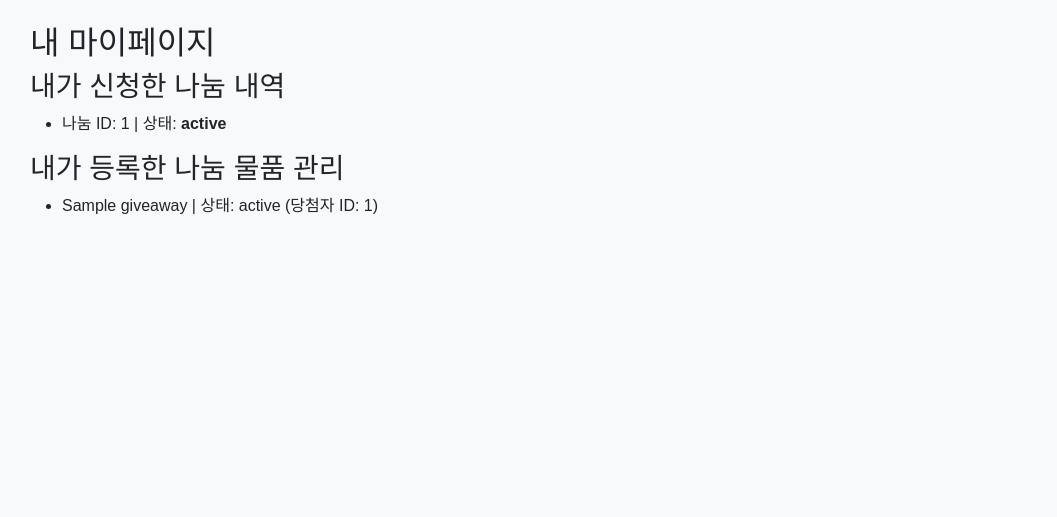
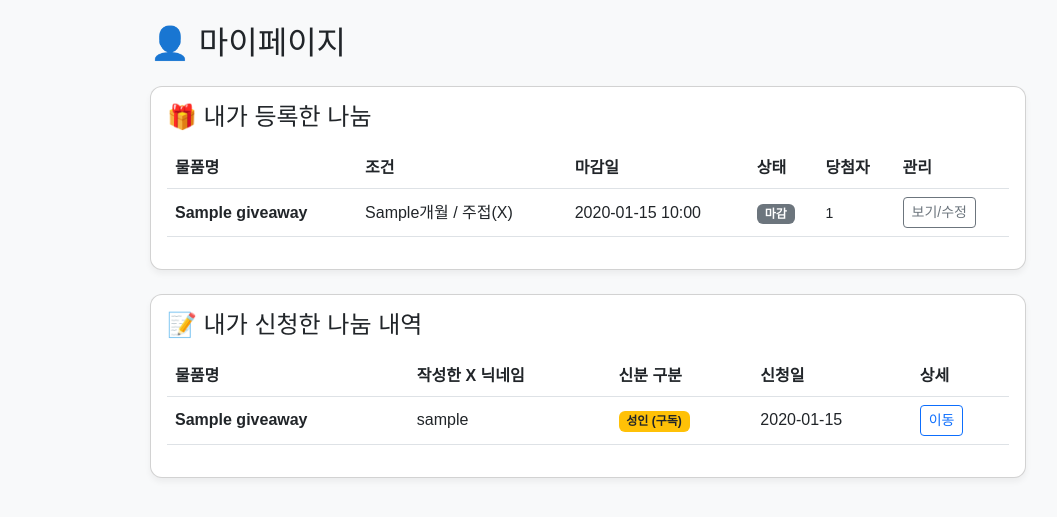
Before and after one commit to pastel1001/StelShare, a Python web app: template templates/mypage.html in a window 1280 px wide. Shown: the part 57-574 px from the top of the page, without its empty margins (52-1109 px from the left). Run offline with Jinja, Linux system fonts and the light colour scheme; the template is opened without the code that fills it: most values are stand-ins (such as "Sample title", 1, 10 or a date in 2020).

Commit message:
Update mypage.html

```diff
--- a/templates/mypage.html
+++ b/templates/mypage.html
@@ -1,24 +1,86 @@
 {% extends 'base.html' %}
 {% block content %}
-<h2>내 마이페이지</h2>
+<div class="container" style="max-width: 900px;">
+  <h2 class="mb-4">👤 마이페이지</h2>
 
-<h3>내가 신청한 나눔 내역</h3>
-<ul>
-    {% for app in applications %}
-    <li>
-        나눔 ID: {{ app.giveaway_id }} | 상태: <strong>{{ app.status }}</strong>
-        {% if app.status == '당첨' %} 🎉 축하합니다! 당첨되었습니다. {% endif %}
-    </li>
-    {% endfor %}
-</ul>
+  <!-- 1. 내가 올린 나눔 물품 -->
+  <div class="card mb-4 p-3">
+    <h4 class="mb-3">🎁 내가 등록한 나눔</h4>
+    {% if my_giveaways %}
+    <div class="table-responsive">
+      <table class="table align-middle">
+        <thead>
+          <tr>
+            <th>물품명</th>
+            <th>조건</th>
+            <th>마감일</th>
+            <th>상태</th>
+            <th>당첨자</th>
+            <th>관리</th>
+          </tr>
+        </thead>
+        <tbody>
+          {% for g in my_giveaways %}
+          <tr>
+            <td><b>{{ g.title }}</b></td>
+            <td>{{ g.min_months }}개월 / 주접({% if g.require_comment %}O{% else %}X{% endif %})</td>
+            <td>{{ g.end_date.strftime('%Y-%m-%d %H:%M') }}</td>
+            <td>
+              {% if g.status == '진행중' %}
+              <span class="badge bg-success">진행중</span>
+              {% else %}
+              <span class="badge bg-secondary">마감</span>
+              {% endif %}
+            </td>
+            <td><small>{{ g.winner_id if g.winner_id else '-' }}</small></td>
+            <td><a href="/giveaway/{{ g.id }}" class="btn btn-sm btn-outline-secondary">보기/수정</a></td>
+          </tr>
+          {% endfor %}
+        </tbody>
+      </table>
+    </div>
+    {% else %}
+    <p class="text-muted mb-0">내가 등록한 나눔 물품이 없습니다.</p>
+    {% endif %}
+  </div>
 
-<h3>내가 등록한 나눔 물품 관리</h3>
-<ul>
-    {% for g in giveaways %}
-    <li>
-        {{ g.title }} | 상태: {{ g.status }}
-        {% if g.winner_id %} (당첨자 ID: {{ g.winner_id }}) {% endif %}
-    </li>
-    {% endfor %}
-</ul>
+  <!-- 2. 내가 신청한 나눔 내역 -->
+  <div class="card p-3">
+    <h4 class="mb-3">📝 내가 신청한 나눔 내역</h4>
+    {% if my_applications %}
+    <div class="table-responsive">
+      <table class="table align-middle">
+        <thead>
+          <tr>
+            <th>물품명</th>
+            <th>작성한 X 닉네임</th>
+            <th>신분 구분</th>
+            <th>신청일</th>
+            <th>상세</th>
+          </tr>
+        </thead>
+        <tbody>
+          {% for app_item in my_applications %}
+          <tr>
+            <td><b>{{ app_item.giveaway.title }}</b></td>
+            <td>{{ app_item.x_nickname }}</td>
+            <td>
+              {% if app_item.is_student %}
+              <span class="badge bg-info text-dark">학생 (팔로우)</span>
+              {% else %}
+              <span class="badge bg-warning text-dark">성인 (구독)</span>
+              {% endif %}
+            </td>
+            <td>{{ app_item.created_at.strftime('%Y-%m-%d') }}</td>
+            <td><a href="/giveaway/{{ app_item.giveaway_id }}" class="btn btn-sm btn-outline-primary">이동</a></td>
+          </tr>
+          {% endfor %}
+        </tbody>
+      </table>
+    </div>
+    {% else %}
+    <p class="text-muted mb-0">아직 신청한 나눔이 없습니다.</p>
+    {% endif %}
+  </div>
+</div>
 {% endblock %}
```
